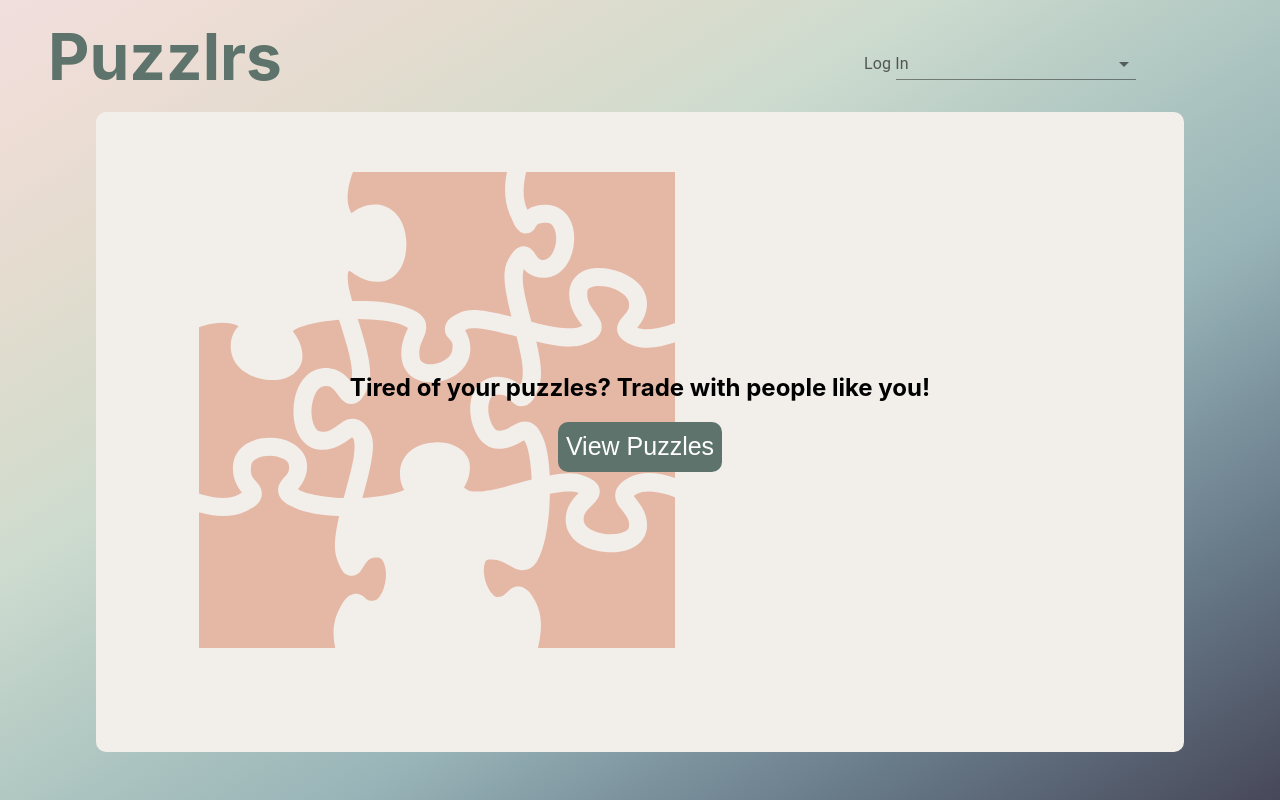
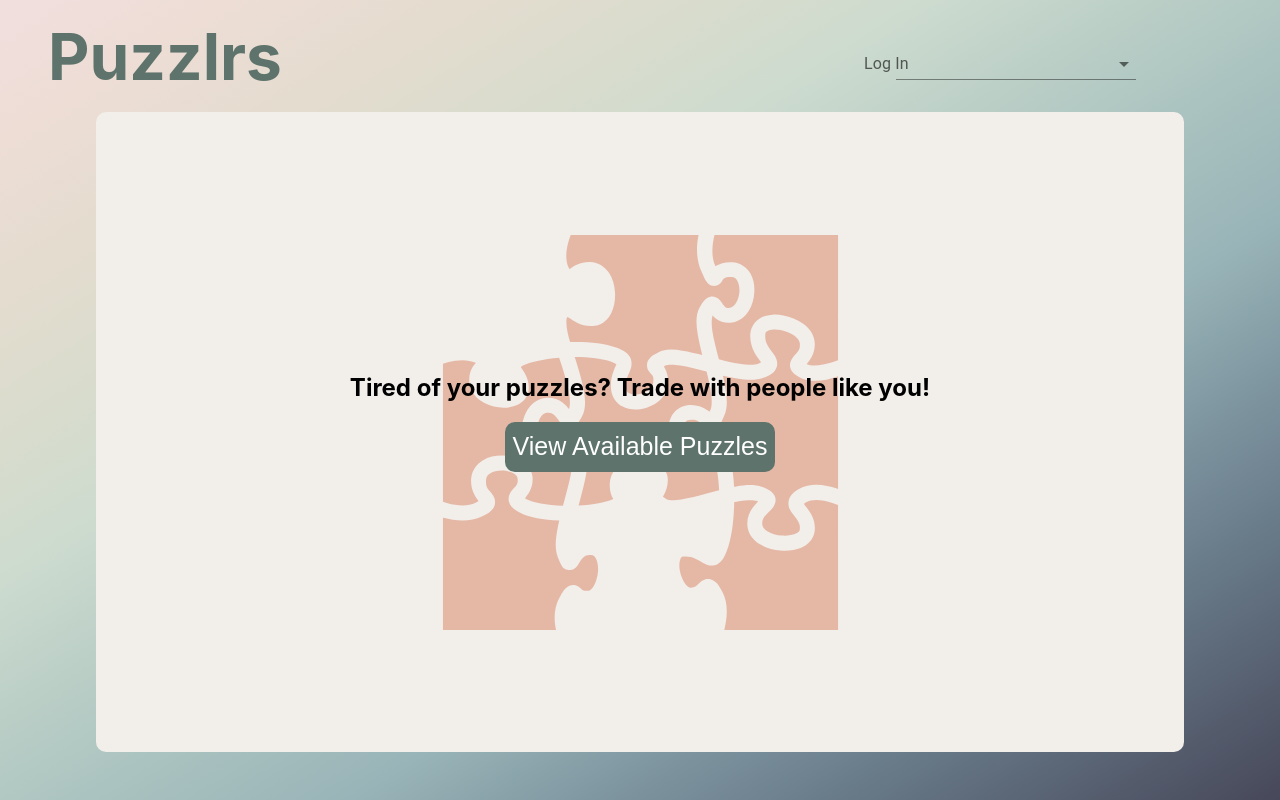
Before and after one commit to Puzzle-Capstone/puzzlrs, a React (Create React App) app: page / in a window 1280 px wide. Built offline with nearby package versions, Linux system fonts and the light colour scheme; no server answers.

Commit message:
Add 404 error page, refactor home styling

```diff
--- a/src/components/App.tsx
+++ b/src/components/App.tsx
@@ -1,12 +1,12 @@
-import React from 'react';
 import { Route, Routes } from 'react-router-dom';
 import Nav from './Nav';
 import Home from './Home';
 import UserProfile from './UserProfile';
 import PuzzleContainer from './PuzzleContainer';
 import AddPuzzleForm from './AddPuzzleForm';
+import ErrorPage from './ErrorPage';
+import { PuzzleProvider } from '../Context';
 import '../css/App.css';
-import { PuzzleProvider } from '../Context';
 
 function App() {
   return (
@@ -28,6 +28,11 @@ function App() {
           <Route path='/add-puzzle' element={
             <AddPuzzleForm />
           } />
+          <Route path='/:invalid' element={
+            <div className='flex'>
+              <ErrorPage message="Oops! You've made your way to an invalid URL."/>
+            </div>
+          } />
         </Routes>
       </div>
     </PuzzleProvider>
--- /dev/null
+++ b/src/components/ErrorPage.tsx
@@ -0,0 +1,18 @@
+import { Link } from 'react-router-dom';
+import { GiPuzzle } from "react-icons/gi";
+
+interface IErrorPage {
+  message: string
+}
+
+const ErrorPage = ({ message }: IErrorPage) => {
+  return(
+    <section className='homepage'>
+      <GiPuzzle className='puzzle-icon' size={425}/>
+      <h2>{message}</h2>
+      <Link to='/'><button>Go Home!</button></Link>
+    </section>
+  )
+}
+
+export default ErrorPage;
--- a/src/components/Home.tsx
+++ b/src/components/Home.tsx
@@ -1,4 +1,3 @@
-import React from "react";
 import { Link } from 'react-router-dom';
 import '../css/Home.css';
 import { GiPuzzle } from "react-icons/gi";
@@ -6,9 +5,9 @@ import { GiPuzzle } from "react-icons/gi";
 const Home = () => {
   return (
     <section className="homepage">
-      <GiPuzzle className='puzzle-icon'/>
+      <GiPuzzle className='puzzle-icon' size={425}/>
       <h2>Tired of your puzzles? Trade with people like you!</h2>
-      <Link to='/puzzles'><button>View Puzzles</button></Link>
+      <Link to='/puzzles'><button>View Available Puzzles</button></Link>
     </section>
   )
 }
--- a/src/css/Home.css
+++ b/src/css/Home.css
@@ -42,10 +42,7 @@
 .puzzle-icon {
   z-index: 0;
   position: absolute;
-  top: 154px;
-  bottom: 0;
-  left: 181px;
-  right: 0;
+  font-size: 3em;
   color: #E3AB96;
   opacity: .8;
   font-size: 40vw;
```
